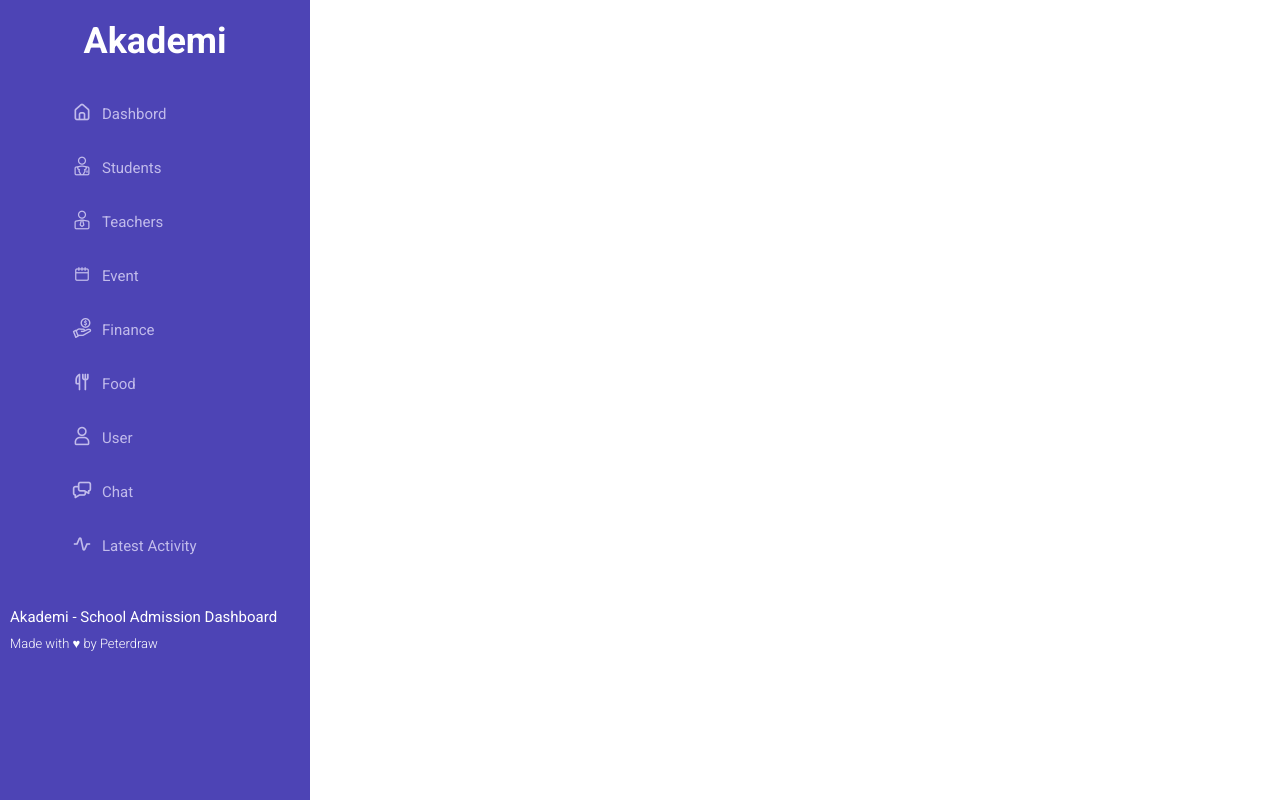
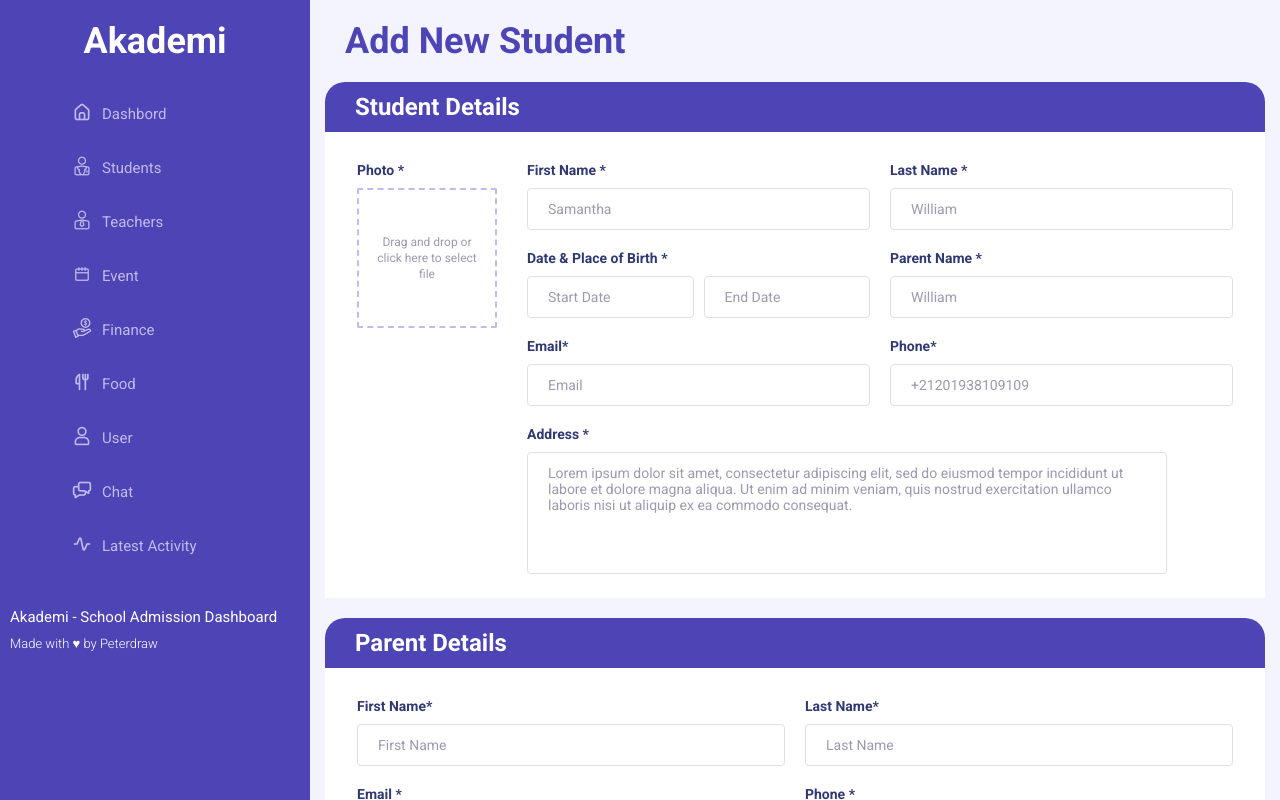
Before and after one commit to Junaidmunir02096/School-mahagement-system, a React (Vite) app: page /students/add-student in a window 1280 px wide. Built offline with nearby package versions, Linux system fonts and the light colour scheme.

Commit message:
Add AddStudent component and update routing in App; enhance form layout and fields

```diff
--- a/src/App.jsx
+++ b/src/App.jsx
@@ -12,6 +12,7 @@ import ChatComp from "./component/Chat/ChatComp";
 import LatestActivityComp from "./component/LatestActivity/LatestActivityComp";
 import FoodDetails from "./component/Food/components/FoodDetails/FoodDetails";
 import AddTeacher from "./component/Teacher/AddTeacher/AddTeacher";
+import AddStudent from "./component/Student/AddStudent/AddStudent";
 
 const App = () => {
   return (
@@ -21,6 +22,7 @@ const App = () => {
         <Routes>
           <Route path="/dashboard" element={<DashBoard />} />
           <Route path="/students" element={<StudentComp />} />
+          <Route path="/students/add-student" element={<AddStudent />} />
           <Route path="/teachers" element={<TeacherComp />} />
           <Route path="/teachers/add-teacher" element={<AddTeacher />} />
           <Route path="/event" element={<EventComp />} />
@@ -32,7 +34,6 @@ const App = () => {
           <Route path="/latest-activity" element={<LatestActivityComp />} />
         </Routes>
       </div>
-
     </div>
   )
 }
--- a/src/component/Student/AddStudent/AddStudent.jsx
+++ b/src/component/Student/AddStudent/AddStudent.jsx
@@ -7,7 +7,7 @@ const AddStudent = () => {
         lastName: '',
         dateOfBirth: '',
         placeOfBirth: '',
-        parentName: '',
+        subject: '',
         email: '',
         phone: '',
         address: ''
@@ -38,25 +38,25 @@ const AddStudent = () => {
     };
 
     return (
-        <div className="w-full max-h-[80vh] overflow-y-auto">
+        <div className="w-full h-[100vh] overflow-y-scroll bg-[#F3F4FF] px-[15px]">
+            <h1 className="text-[36px] font-[700] p-[20px] text-[#4D44B5]">Add New Student</h1>
+
             {/* Header */}
-            <div className="bg-[#4D44B5] text-white px-[30px] py-[20px] rounded-t-[20px] -mx-[30px] -mt-[30px] mb-[30px]">
+            <div className="bg-[#fff] rounded-[20px] mb-[20px]">
+                <div className="bg-[#4D44B5] text-[#fff] px-[30px] py-[11px] rounded-t-[20px] mb-[30px]">
                     <h2 className="text-[24px] font-[700]">Student Details</h2>
                 </div>
-
-            {/* Form Content */}
-            <div className="flex gap-[30px]">
-                {/* Photo Upload Section */}
+                <div className="flex gap-[30px] px-[2rem] bg-[#fff]">
                     <div className="flex-shrink-0">
                         <label className="block text-[#303972] text-[14px] font-[600] mb-[10px]">
                             Photo <span className="text-red-500">*</span>
                         </label>
-                    <div className="w-[140px] h-[140px] border-2 border-dashed border-[#C1BBEB] rounded-[12px] flex items-center justify-center cursor-pointer hover:border-[#4D44B5] transition-colors relative overflow-hidden">
+                        <div className="w-[140px] h-[140px] border-2 border-dashed border-[#C1BBEB] rounded-[2px] flex items-center justify-center cursor-pointer hover:border-[#4D44B5] transition-colors relative overflow-hidden">
                             <input
                                 type="file"
                                 accept="image/*"
                                 onChange={handlePhotoUpload}
-                            className="absolute inset-0 w-full h-full opacity-0 cursor-pointer"
+                                className="absolute inset-0 w-[100%] h-full opacity-0 cursor-pointer"
                             />
                             {formData.photo ? (
                                 <img src={formData.photo} alt="Preview" className="w-full h-full object-cover" />
@@ -69,9 +69,8 @@ const AddStudent = () => {
                             )}
                         </div>
                     </div>
-
                     {/* Form Fields */}
-                <div className="flex-1">
+                    <div className="w-[100%]">
                         {/* First Name and Last Name Row */}
                         <div className="grid grid-cols-2 gap-[20px] mb-[20px]">
                             <div>
@@ -84,7 +83,7 @@ const AddStudent = () => {
                                     value={formData.firstName}
                                     onChange={handleInputChange}
                                     placeholder="Samantha"
-                                className="w-full px-[20px] py-[12px] border border-[#E0E0E0] rounded-[8px] outline-none focus:border-[#4D44B5] transition-colors text-[14px] text-[#303972] placeholder-[#A098AE]"
+                                    className="w-full px-[20px] py-[12px] border border-[#E0E0E0] rounded-[4px] outline-none focus:border-[#4D44B5] transition-colors text-[14px] text-[#303972] placeholder-[#A098AE]"
                                 />
                             </div>
                             <div>
@@ -97,38 +96,38 @@ const AddStudent = () => {
                                     value={formData.lastName}
                                     onChange={handleInputChange}
                                     placeholder="William"
-                                className="w-full px-[20px] py-[12px] border border-[#E0E0E0] rounded-[8px] outline-none focus:border-[#4D44B5] transition-colors text-[14px] text-[#303972] placeholder-[#A098AE]"
+                                    className="w-full px-[20px] py-[12px] border border-[#E0E0E0] rounded-[4px] outline-none focus:border-[#4D44B5] transition-colors text-[14px] text-[#303972] placeholder-[#A098AE]"
                                 />
                             </div>
                         </div>
 
                         {/* Date & Place of Birth Row */}
                         <div className="mb-[20px]">
+                            <div className="grid grid-cols-2 gap-[20px]">
+                                <div>
                                     <label className="block text-[#303972] text-[14px] font-[600] mb-[10px]">
                                         Date & Place of Birth <span className="text-red-500">*</span>
                                     </label>
-                        <div className="grid grid-cols-2 gap-[20px]">
+                                    <div className="flex gap-[10px]">
                                         <input
                                             type="text"
-                                name="dateOfBirth"
-                                value={formData.dateOfBirth}
+                                            name="startDate"
+                                            value={formData.startDate}
                                             onChange={handleInputChange}
-                                placeholder="24 Februari 1997"
-                                className="w-full px-[20px] py-[12px] border border-[#E0E0E0] rounded-[8px] outline-none focus:border-[#4D44B5] transition-colors text-[14px] text-[#303972] placeholder-[#A098AE]"
+                                            placeholder="Start Date"
+                                            className="w-full px-[20px] py-[12px] border border-[#E0E0E0] rounded-[4px] outline-none focus:border-[#4D44B5] transition-colors text-[14px] text-[#303972] placeholder-[#A098AE]"
                                         />
                                         <input
                                             type="text"
-                                name="placeOfBirth"
-                                value={formData.placeOfBirth}
+                                            name="endDate"
+                                            value={formData.endDate}
                                             onChange={handleInputChange}
-                                placeholder="Jakarta"
-                                className="w-full px-[20px] py-[12px] border border-[#E0E0E0] rounded-[8px] outline-none focus:border-[#4D44B5] transition-colors text-[14px] text-[#303972] placeholder-[#A098AE]"
+                                            placeholder="End Date"
+                                            className="w-full px-[20px] py-[12px] border border-[#E0E0E0] rounded-[4px] outline-none focus:border-[#4D44B5] transition-colors text-[14px] text-[#303972] placeholder-[#A098AE]"
                                         />
                                     </div>
                                 </div>
-
-                    {/* Parent Name Field */}
-                    <div className="mb-[20px]">
+                                <div>
                                     <label className="block text-[#303972] text-[14px] font-[600] mb-[10px]">
                                         Parent Name <span className="text-red-500">*</span>
                                     </label>
@@ -137,64 +136,186 @@ const AddStudent = () => {
                                         name="parentName"
                                         value={formData.parentName}
                                         onChange={handleInputChange}
-                            placeholder="Mona William"
-                            className="w-full px-[20px] py-[12px] border border-[#E0E0E0] rounded-[8px] outline-none focus:border-[#4D44B5] transition-colors text-[14px] text-[#303972] placeholder-[#A098AE]"
+                                        placeholder="William "
+                                        className="w-full px-[20px] py-[12px] border border-[#E0E0E0] rounded-[4px] outline-none focus:border-[#4D44B5] transition-colors text-[14px] text-[#303972] placeholder-[#A098AE]"
                                     />
                                 </div>
+                            </div>
+                        </div>
 
-                    {/* Email and Phone Row */}
                         <div className="grid grid-cols-2 gap-[20px] mb-[20px]">
                             <div>
                                 <label className="block text-[#303972] text-[14px] font-[600] mb-[10px]">
-                                Email <span className="text-red-500">*</span>
+                                    Email<span className="text-red-500">*</span>
                                 </label>
                                 <input
                                     type="email"
                                     name="email"
                                     value={formData.email}
                                     onChange={handleInputChange}
-                                placeholder="william@mail.com"
-                                className="w-full px-[20px] py-[12px] border border-[#E0E0E0] rounded-[8px] outline-none focus:border-[#4D44B5] transition-colors text-[14px] text-[#303972] placeholder-[#A098AE]"
+                                    placeholder="Email"
+                                    className="w-full px-[20px] py-[12px] border border-[#E0E0E0] rounded-[4px] outline-none focus:border-[#4D44B5] transition-colors text-[14px] text-[#303972] placeholder-[#A098AE]"
                                 />
+                            </div>
+                            <div>
+                                <label className="block text-[#303972] text-[14px] font-[600] mb-[10px]">
+                                    Phone<span className="text-red-500">*</span>
+                                </label>
+                                <input
+                                    type="tel"
+                                    name="phone"
+                                    value={formData.phone}
+                                    onChange={handleInputChange}
+                                    placeholder="+21201938109109"
+                                    className="w-full px-[20px] py-[12px] border border-[#E0E0E0] rounded-[4px] outline-none focus:border-[#4D44B5] transition-colors text-[14px] text-[#303972] placeholder-[#A098AE]"
+                                />
+                            </div>
+                        </div>
+
+                        {/* Address Field */}
+                        <div className="flex justify-between mb-[20px]">
+                            <div>
+                                <label className="block text-[#303972] text-[14px] font-[600] mb-[10px]">
+                                    Address <span className="text-red-500">*</span>
+                                </label>
+                                <div>
+                                    <textarea
+                                        name="address"
+                                        value={formData.address}
+                                        onChange={handleInputChange}
+                                        placeholder="Lorem ipsum dolor sit amet, consectetur adipiscing elit, sed do eiusmod tempor incididunt ut labore et dolore magna aliqua. Ut enim ad minim veniam, quis nostrud exercitation ullamco laboris nisi ut aliquip ex ea commodo consequat."
+                                        rows="6"
+                                        maxLength="1000"
+                                        className="w-[40rem] px-[20px] py-[12px] border border-[#E0E0E0] rounded-[4px] outline-none focus:border-[#4D44B5] transition-colors text-[14px] text-[#303972] placeholder-[#A098AE] resize-none"
+                                    />
+                                </div>
+                            </div>
+                            <div>
+                            </div>
+                        </div>
+
+                    </div>
+                </div>
+            </div>
+
+
+            <div className="bg-[#fff] rounded-[20px]">
+                <div className="bg-[#4D44B5] text-[#fff] px-[30px] py-[11px] rounded-t-[20px] mb-[30px]">
+                    <h2 className="text-[24px] font-[700]">Parent Details</h2>
+                </div>
+                <div className="flex gap-[30px] px-[2rem] bg-[#fff]">
+                    {/* Form Fields */}
+                    <div className="w-[100%]">
+                        <div className="grid grid-cols-2 gap-[20px] mb-[20px]">
+                            <div>
+                                <label className="block text-[#303972] text-[14px] font-[600] mb-[10px]">
+                                    First Name<span className="text-red-500">*</span>
+                                </label>
+                                <input
+                                    type="text"
+                                    name="firstName"
+                                    value={formData.firstName}
+                                    onChange={handleInputChange}
+                                    placeholder="First Name"
+                                    className="w-full px-[20px] py-[12px] border border-[#E0E0E0] rounded-[4px] outline-none focus:border-[#4D44B5] transition-colors text-[14px] text-[#303972] placeholder-[#A098AE]"
+                                />
+                            </div>
+                            <div>
+                                <label className="block text-[#303972] text-[14px] font-[600] mb-[10px]">
+                                    Last Name<span className="text-red-500">*</span>
+                                </label>
+                                <input
+                                    type="text"
+                                    name="lastName"
+                                    value={formData.lastName}
+                                    onChange={handleInputChange}
+                                    placeholder="Last Name"
+                                    className="w-full px-[20px] py-[12px] border border-[#E0E0E0] rounded-[4px] outline-none focus:border-[#4D44B5] transition-colors text-[14px] text-[#303972] placeholder-[#A098AE]"
+                                />
+                            </div>
+                        </div>
+
+                        {/* Date & Place of Birth Row */}
+                        <div className="mb-[20px]">
+                            <div className="grid grid-cols-2 gap-[20px]">
+                                <div>
+                                    <label className="block text-[#303972] text-[14px] font-[600] mb-[10px]">
+                                        Email <span className="text-red-500">*</span>
+                                    </label>
+                                    <div className="flex gap-[10px]">
+                                        <input
+                                            type="text"
+                                            name="email"
+                                            value={formData.email}
+                                            onChange={handleInputChange}
+                                            placeholder="Email"
+                                            className="w-full px-[20px] py-[12px] border border-[#E0E0E0] rounded-[4px] outline-none focus:border-[#4D44B5] transition-colors text-[14px] text-[#303972] placeholder-[#A098AE]"
+                                        />
+                                    </div>
                                 </div>
                                 <div>
                                     <label className="block text-[#303972] text-[14px] font-[600] mb-[10px]">
                                         Phone <span className="text-red-500">*</span>
                                     </label>
                                     <input
-                                type="tel"
+                                        type="text"
                                         name="phone"
                                         value={formData.phone}
                                         onChange={handleInputChange}
-                                placeholder="+1234567890"
-                                className="w-full px-[20px] py-[12px] border border-[#E0E0E0] rounded-[8px] outline-none focus:border-[#4D44B5] transition-colors text-[14px] text-[#303972] placeholder-[#A098AE]"
+                                        placeholder="Phone"
+                                        className="w-full px-[20px] py-[12px] border border-[#E0E0E0] rounded-[4px] outline-none focus:border-[#4D44B5] transition-colors text-[14px] text-[#303972] placeholder-[#A098AE]"
                                     />
                                 </div>
                             </div>
+                            <div className="grid grid-cols-2 gap-[20px] mt-[20px]">
+                                <div>
+                                    <label className="block text-[#303972] text-[14px] font-[600] mb-[10px]">
+                                        Payment <span className="text-red-500">*</span>
+                                    </label>
+                                    <div className="flex items-center gap-[20px]">
+                                        <div className="flex items-center">
+                                            <input
+                                                type="radio"
+                                                id="cash"
+                                                name="paymentMethod"
+                                                value="Cash"
+                                                className="accent-[#4D44B5] cursor-pointer"
+                                            />
+                                            <label htmlFor="cash" className="ml-[7px] text-[#303972] text-[14px] cursor-pointer">
+                                                Cash
+                                            </label>
+                                        </div>
 
-                    {/* Address Field */}
-                    <div className="mb-[20px]">
-                        <label className="block text-[#303972] text-[14px] font-[600] mb-[10px]">
-                            Address <span className="text-red-500">*</span>
+                                        {/* Debit */}
+                                        <div className="flex items-center">
+                                            <input
+                                                type="radio"
+                                                id="card"
+                                                name="paymentMethod"
+                                                value="Debit"
+                                                className="accent-[#4D44B5] cursor-pointer"
+                                            />
+                                            <label htmlFor="card" className="ml-[7px] text-[#303972] text-[14px] cursor-pointer">
+                                                Debit
                                             </label>
-                        <div className="relative">
-                            <textarea
-                                name="address"
-                                value={formData.address}
-                                onChange={handleInputChange}
-                                placeholder="Lorem ipsum dolor sit amet, consectetur adipiscing elit, sed do eiusmod tempor incididunt ut labore et dolore magna aliqua. Ut enim ad minim veniam, quis nostrud exercitation ullamco laboris nisi ut aliquip ex ea commodo consequat."
-                                rows="5"
-                                maxLength="1000"
-                                className="w-full px-[20px] py-[12px] border border-[#E0E0E0] rounded-[8px] outline-none focus:border-[#4D44B5] transition-colors text-[14px] text-[#303972] placeholder-[#A098AE] resize-none"
-                            />
-                            <div className="absolute bottom-[12px] right-[20px] text-[#A098AE] text-[12px]">
-                                {addressLength}/1000
+                                        </div>
+
+                                    </div>
+
+
                                 </div>
                             </div>
                         </div>
                     </div>
                 </div>
             </div>
+
+            <div className="w-[100%] flex justify-end gap-[20px] bg-[#F5F5F5] py-[20px] px-[20px] rounded-b-[20px]" >
+                <button className="px-[30px] py-[12px] border-[#4D44B5] rounded-full  text-[#4D44B5] text-[16px] font-[400] ">Save as Draft</button>
+                <button className="px-[30px] py-[12px] rounded-full bg-[#5B5BE0] text-[#fff] text-[16px] font-[400]">Submit</button>
+
+            </div>
+        </div>
     )
 }
 export default AddStudent;
```
Lines whose indentation alone changed are shown as unchanged.
